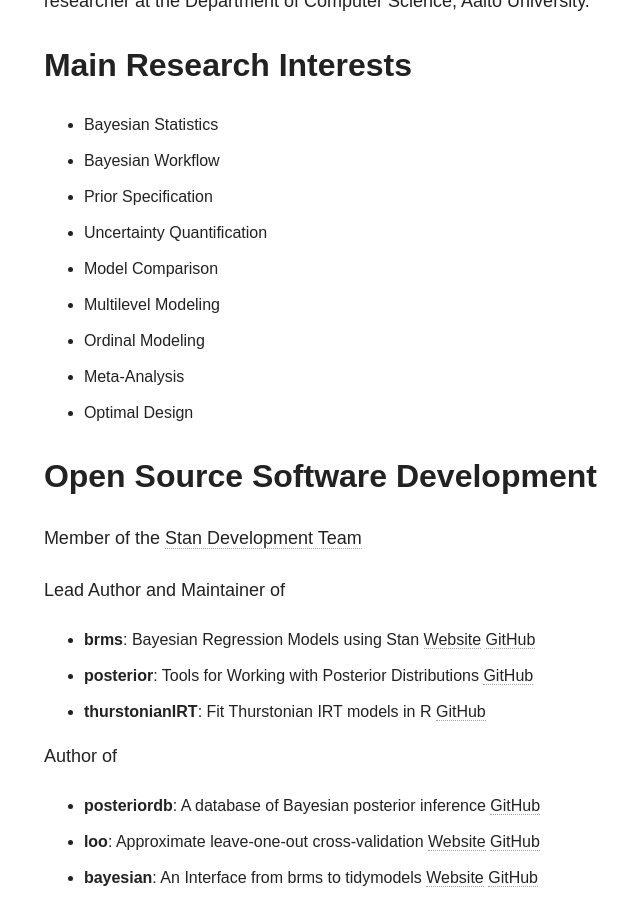
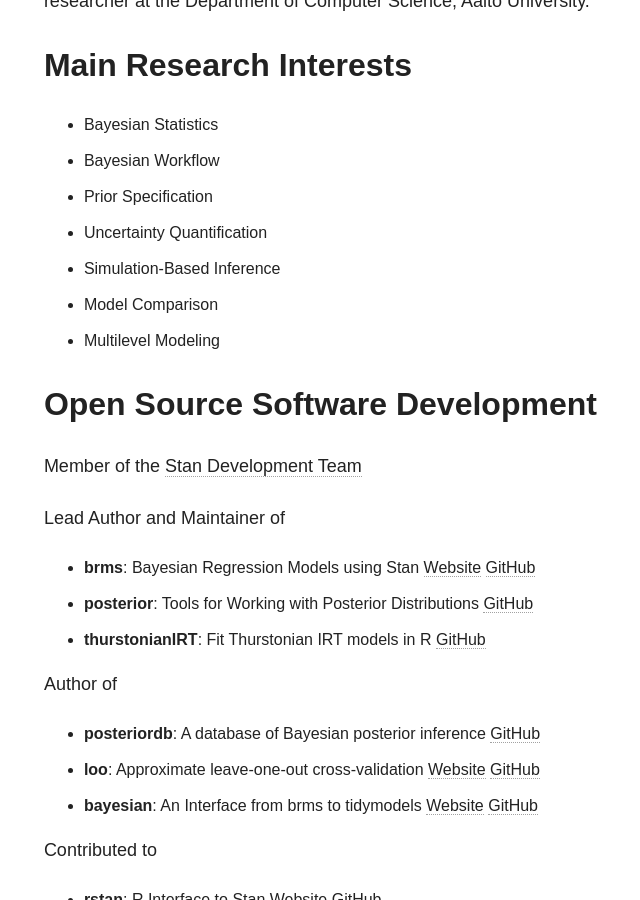
Before and after one commit to paul-buerkner/paul-buerkner.github.io, a Jekyll site: the page built from about/index.md, in a window 1280 px wide and 900 px high, scrolled down 837 px. Shown: the whole window, without its empty margins (242-882 px from the left). Built offline with Jekyll 4.4.1, drawn with Linux system fonts in a browser that asks for light colours; nearby versions of some CDN libraries.

Commit message:
adjust main research interests

```diff
--- a/about/index.md
+++ b/about/index.md
@@ -30,11 +30,9 @@
 * Bayesian Workflow
 * Prior Specification
 * Uncertainty Quantification
+* Simulation-Based Inference
 * Model Comparison
 * Multilevel Modeling
-* Ordinal Modeling
-* Meta-Analysis
-* Optimal Design
 
 
 ## Open Source Software Development
```
